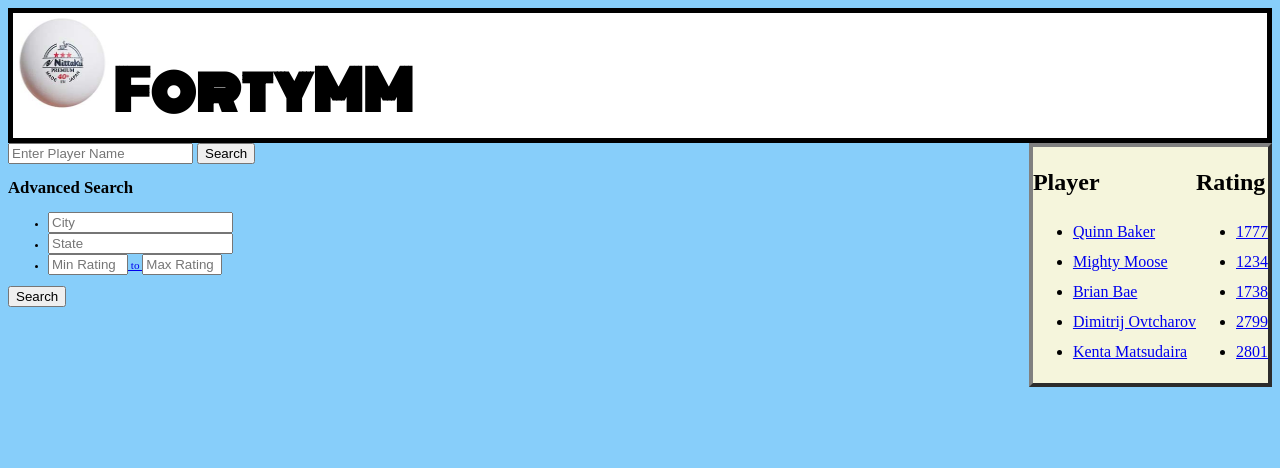
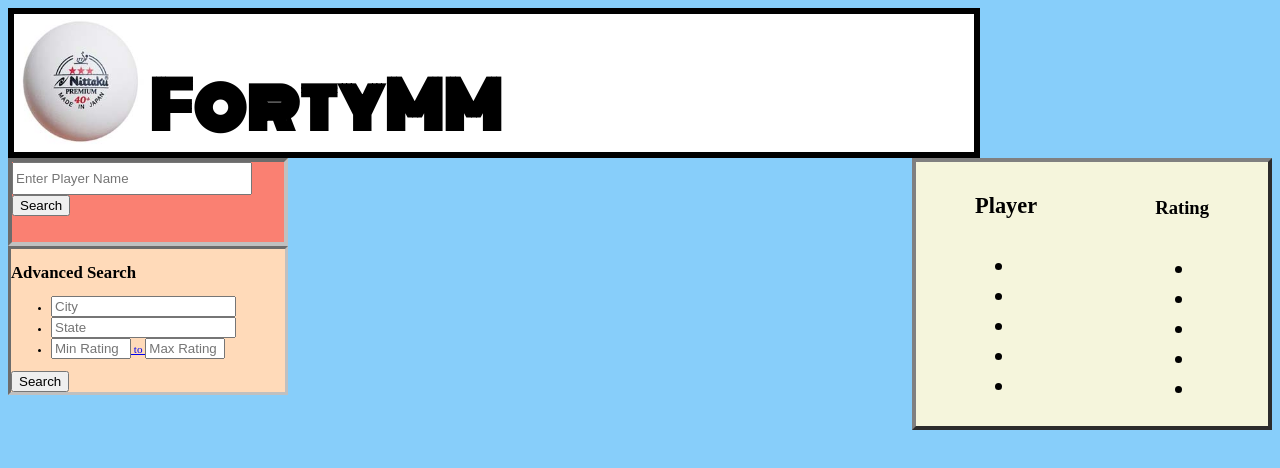
Before and after one commit to likeag4mate/fortymm, a website: page src/index.html in a window 1280 px wide. Drawn offline with Linux system fonts and the light colour scheme.

Commit message:
draft 2 of website

```diff
--- a/src/index.html
+++ b/src/index.html
@@ -8,7 +8,7 @@
         <img
         src="nittaku-3-star-premium-40-plastic-table-tennis-balls_4.jpg"
         alt="pingPongBall"
-        style="width:100px;height:100px;"
+        style="width:135px;height:135px;"
         align="middle">
         </img>
         <h1>FortyMM</h1>
@@ -16,7 +16,7 @@
       <div class="mainArea">
         <div classes="searches">
         <div class="inputName">
-          <input type="text" id="search" name= "text_name" class="nameBox" placeholder="Enter Player Name">
+          <input type="mainSearch" id="search" name= "text_name" class="nameBox" placeholder="Enter Player Name">
           <button type="searchName">Search</button>
         </div>
         <div id="results"></div>
@@ -32,23 +32,24 @@
         </div>
         <div class="playerRatingList">
           <div class="playerList">
-            <h2>Player</h2>
-            <ul>
-            <li><a href="#">Quinn Baker</a></li>
-            <li><a href="#">Mighty Moose</a></li>
-            <li><a href="#">Brian Bae</a></li>
-            <li><a href="#">Dimitrij Ovtcharov</a></li>
-            <li><a href="#">Kenta Matsudaira</a></li>
+            <h4>Player</h2>
+            <ul id="players">
+            <li><a href="#"></a></li>
+            <li><a href="#"></a></li>
+            <li><a href="#"></a></li>
+            <li><a href="#"></a></li>
+            <li><a href="#"></a></li>
             </ul>
           </div>
           <div class="ratingList">
-            <h2>Rating</h2>
-            <ul>
-            <li><a href="#">1777</a></li>
-            <li><a href="#">1234</a></li>
-            <li><a href="#">1738</a></li>
-            <li><a href="#">2799</a></li>
-            <li><a href="#">2801</a></li>
+            <h5>Rating</h2>
+            <ul id="ratings">
+            <li><a href="#"></a></li>
+            <li><a href="#"></a></li>
+            <li><a href="#"></a></li>
+            <li><a href="#"></a></li>
+            <li><a href="#"></a></li>
+            </ul>
           </div>
         </div>
       </div>
--- a/src/player-ratings-search.css
+++ b/src/player-ratings-search.css
@@ -5,12 +5,14 @@ body {
 }
 
 .title {
-    max-block-size: 50em;
-    max-height: 4.6em;
+    max-width: 30em;
+    min-width: 30em;
+    max-height: 4.3em;
+    min-height: 4.3em;
     display: flex;
     flex-direction: row;
     font-family: Monoton;
-    font-size: 1.7em;
+    font-size: 2em;
     text-align: left;
     background-color: white;
     color: black;
@@ -26,19 +28,26 @@ searchName {
 }
 .playerList {
     line-height: 30px;
+    font-size: 1.4em;
 }
 .ratingList {
-    line-height: 30px
+    line-height: 30px;
+    font-size: 1.4em;
 }
 .playerRatingList {
     display: flex;
     flex-direction: row;
     justify-content:flex-end;
+    justify-content: space-around;
     background-color: beige;
-    border: .3em outset gray
+    border: .3em outset gray;
+    min-width: 22em;
+    max-width: 35em;
 }
 .advancedSearch {
     font-size: .7em;
+    background-color: peachpuff;
+    border: .3em inset silver
 }
 input[type=ratingSearch1] {
     width: 6em;
@@ -46,3 +55,25 @@ input[type=ratingSearch1] {
 input[type=ratingSearch2] {
     width: 6em;
 }
+
+input[type=mainSearch] {
+    width: 18em;
+    height: 2.5em;
+}
+
+.inputName {
+    background-color: salmon;
+    width: 17em;
+    height: 5em;
+    border: .3em inset silver
+}
+
+h4 {
+    font-family:
+}
+
+h5 {
+    font-family: keania one;
+    /*YOU HAVE TO ADD ANOTHER LINK FOR H5 TO GOOGLEFONTS.COM
+    */
+}
```
Also changed, not shown: src/player-ratings-search.js (+42 -2 lines).
